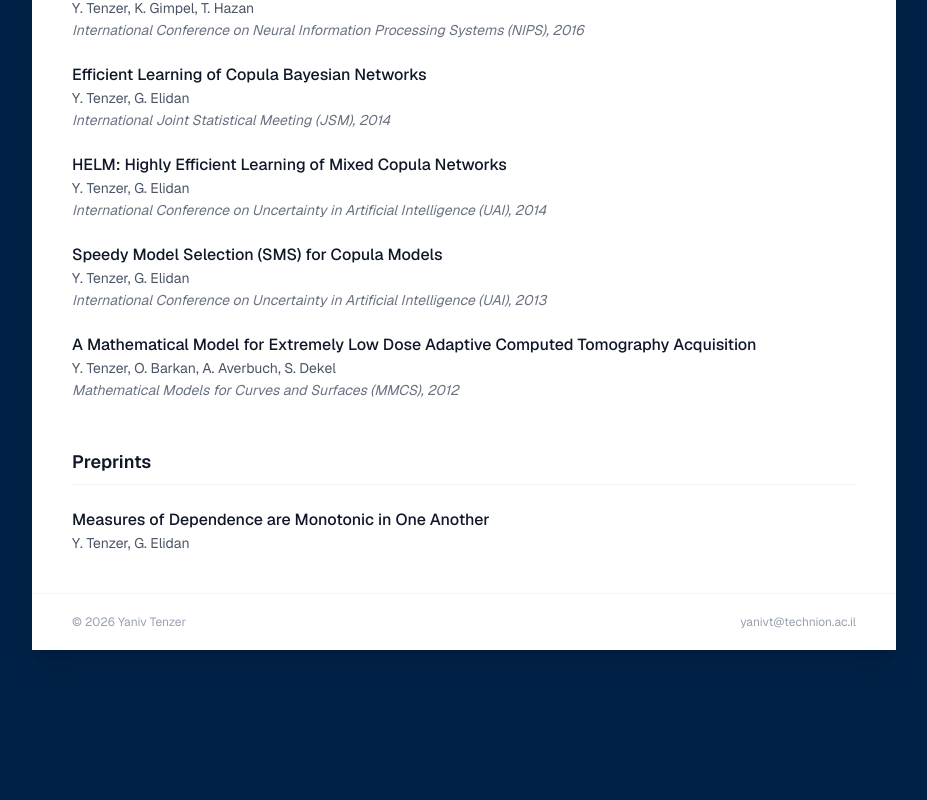
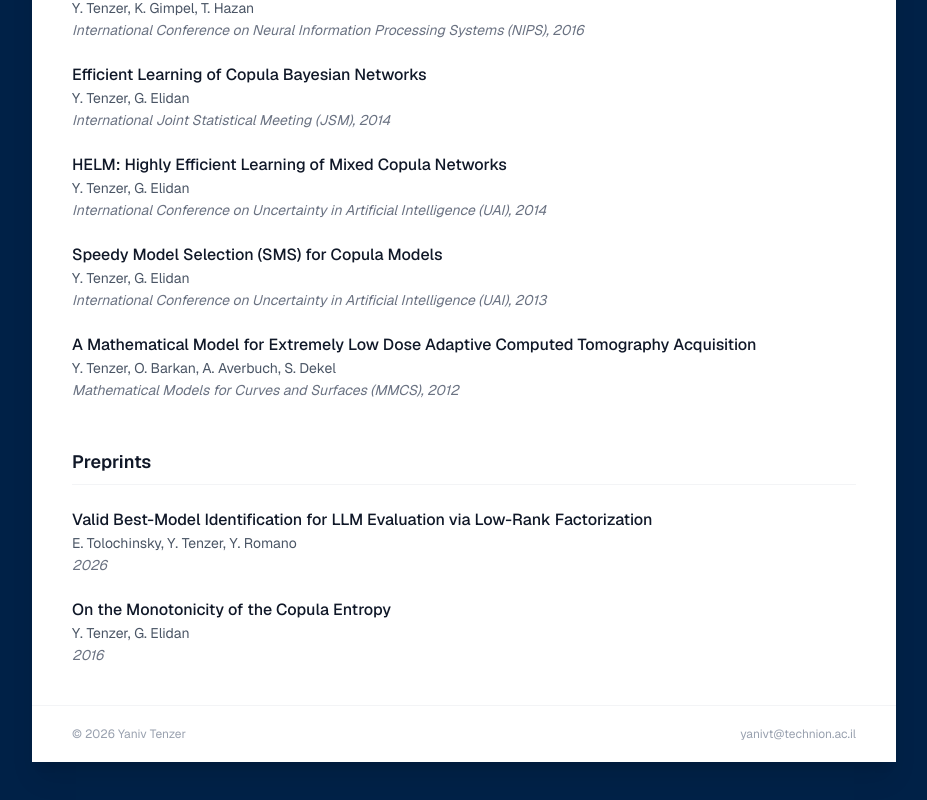
Before and after one commit to yaniv-tenzer/personal-website, a Next.js app: page /research in a window 1280 px wide. Shown: the part 701-1501 px from the top of the page, without its empty margins (176-1103 px from the left). Before the commit the page ends 1391 px from the top, so only its background shows below. Built offline with nearby package versions, Linux system fonts and the light colour scheme.

Commit message:
adding the Valid Best-Model Identification for LLM Evaluation via Low-Rank Factorization preprint

```diff
--- a/app/research/page.tsx
+++ b/app/research/page.tsx
@@ -14,6 +14,7 @@ type Publication = {
 type Preprint = {
   title: string;
   authors: string;
+  year?: number;
 };
 
 const publications: Publication[] = [
@@ -80,9 +81,16 @@ const publications: Publication[] = [
 ];
 
 const preprints: Preprint[] = [
-{
-    title: "Measures of Dependence are Monotonic in One Another",
+  {
+    title:
+      "Valid Best-Model Identification for LLM Evaluation via Low-Rank Factorization",
+    authors: "E. Tolochinsky, Y. Tenzer, Y. Romano",
+    year: 2026,
+  },
+  {
+    title: "On the Monotonicity of the Copula Entropy",
     authors: "Y. Tenzer, G. Elidan",
+    year: 2016,
   },
 ];
 
@@ -127,6 +135,9 @@ export default function Research() {
                 {p.title}
               </h3>
               <p className="text-sm text-gray-600">{p.authors}</p>
+              {p.year && (
+                <p className="text-sm text-gray-500 italic">{p.year}</p>
+              )}
             </div>
           ))}
         </div>
```
